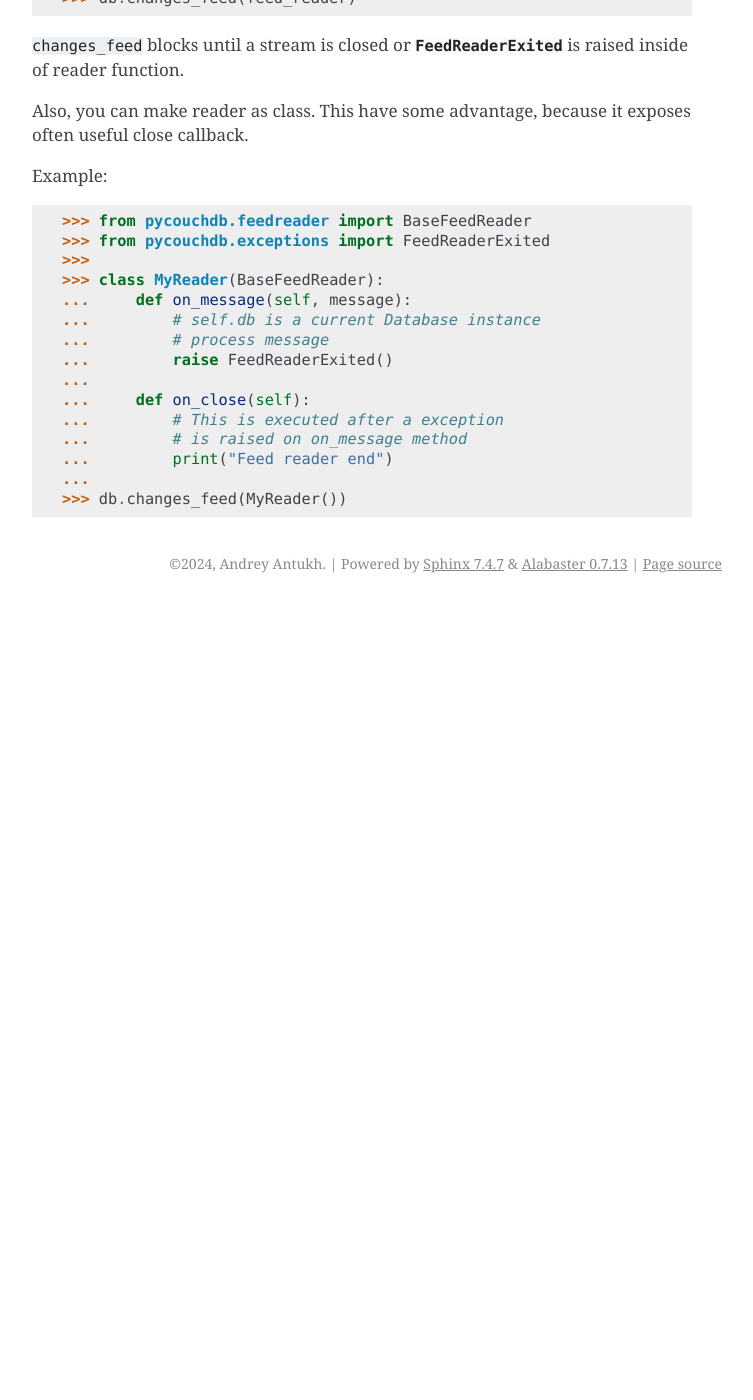
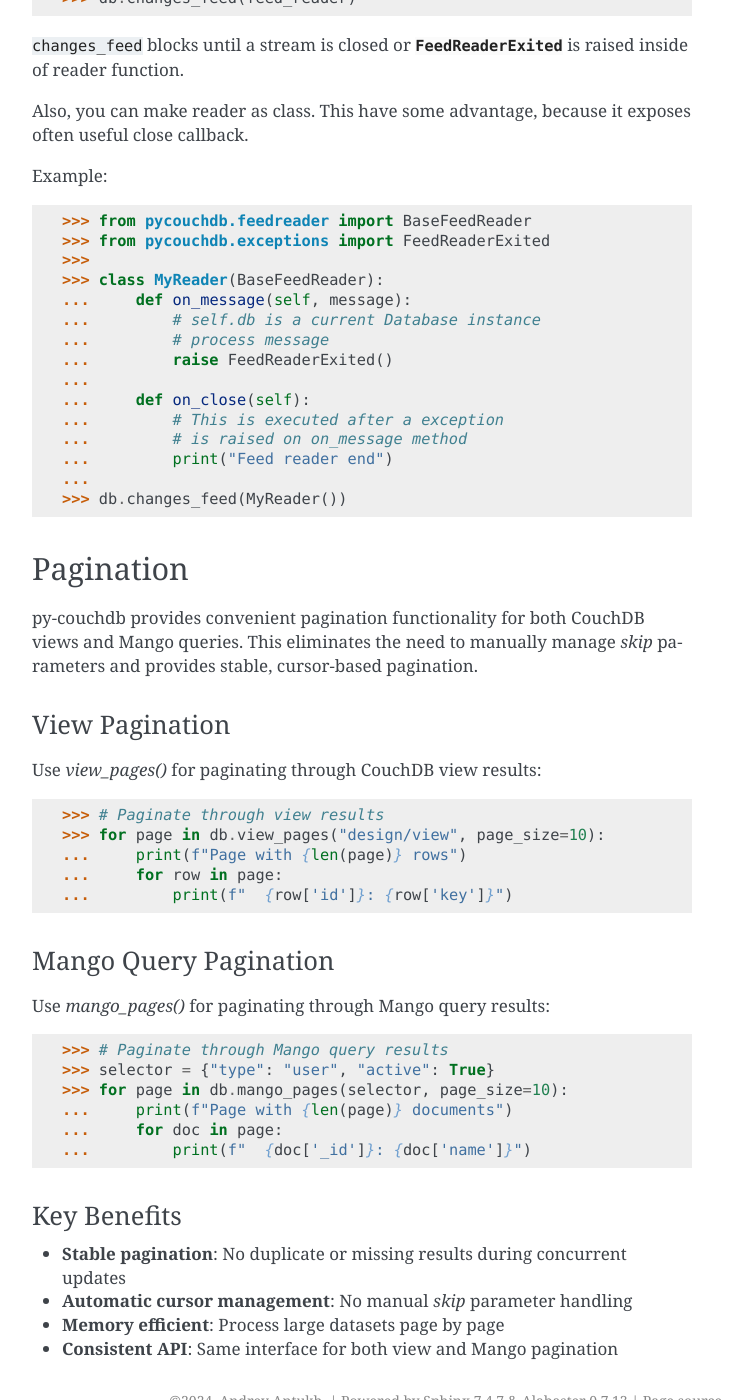
Before and after one commit to histrio/py-couchdb, a Sphinx documentation site: the page built from docs/source/quickstart.rst, in a window 1280 px wide and 1400 px high, scrolled down 3095 px. Shown: the whole window, without its empty margins (388-1141 px from the left). Built offline with Sphinx 7.4.7, drawn with Linux system fonts in a browser that asks for light colours; before the commit the page ends 3698 px from its top, so only the background shows below that; some of the changed text lies outside the part shown.

Commit message:
docs(quickstart): document view and Mango pagination

```diff
--- a/docs/source/quickstart.rst
+++ b/docs/source/quickstart.rst
@@ -201,3 +201,44 @@ Example:
     ...         print("Feed reader end")
     ...
     >>> db.changes_feed(MyReader())
+
+
+Pagination
+----------
+
+py-couchdb provides convenient pagination functionality for both CouchDB views and Mango queries. This eliminates the need to manually manage `skip` parameters and provides stable, cursor-based pagination.
+
+View Pagination
+~~~~~~~~~~~~~~~
+
+Use `view_pages()` for paginating through CouchDB view results:
+
+.. code-block:: python
+
+    >>> # Paginate through view results
+    >>> for page in db.view_pages("design/view", page_size=10):
+    ...     print(f"Page with {len(page)} rows")
+    ...     for row in page:
+    ...         print(f"  {row['id']}: {row['key']}")
+
+Mango Query Pagination
+~~~~~~~~~~~~~~~~~~~~~~
+
+Use `mango_pages()` for paginating through Mango query results:
+
+.. code-block:: python
+
+    >>> # Paginate through Mango query results
+    >>> selector = {"type": "user", "active": True}
+    >>> for page in db.mango_pages(selector, page_size=10):
+    ...     print(f"Page with {len(page)} documents")
+    ...     for doc in page:
+    ...         print(f"  {doc['_id']}: {doc['name']}")
+
+Key Benefits
+~~~~~~~~~~~
+
+- **Stable pagination**: No duplicate or missing results during concurrent updates
+- **Automatic cursor management**: No manual `skip` parameter handling
+- **Memory efficient**: Process large datasets page by page
+- **Consistent API**: Same interface for both view and Mango pagination
```
